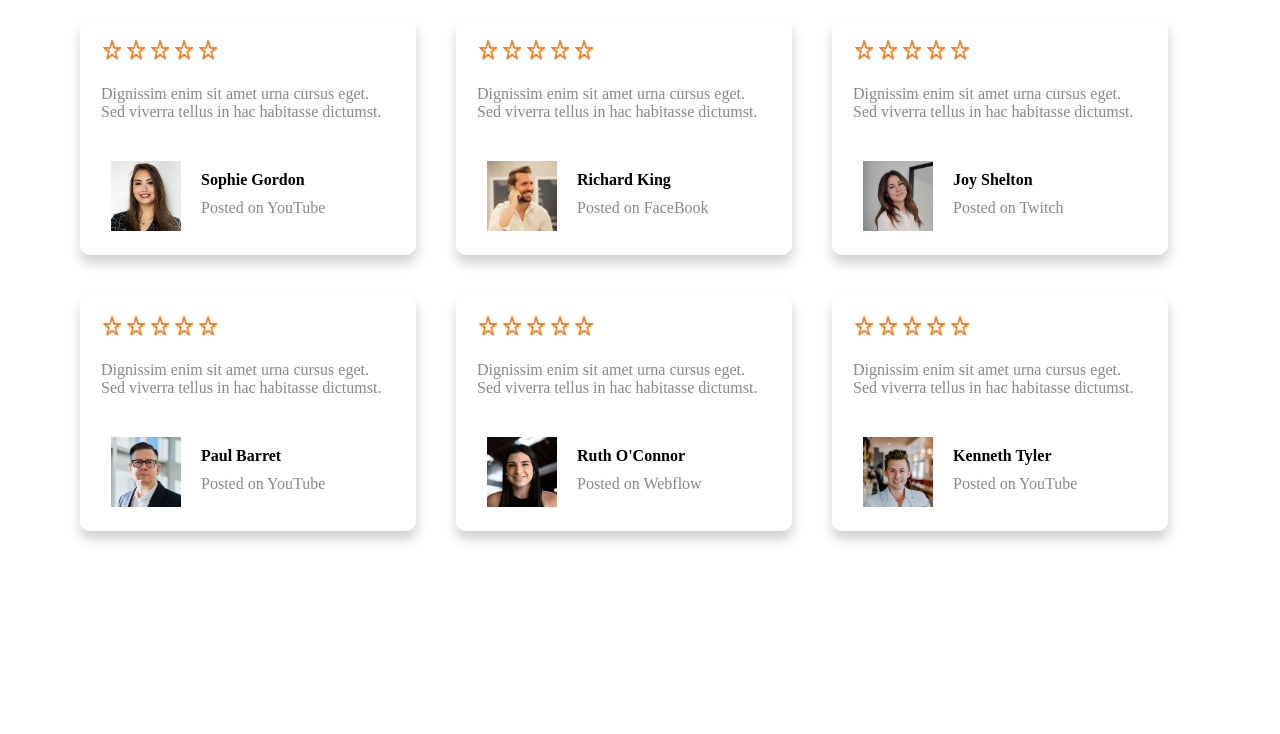
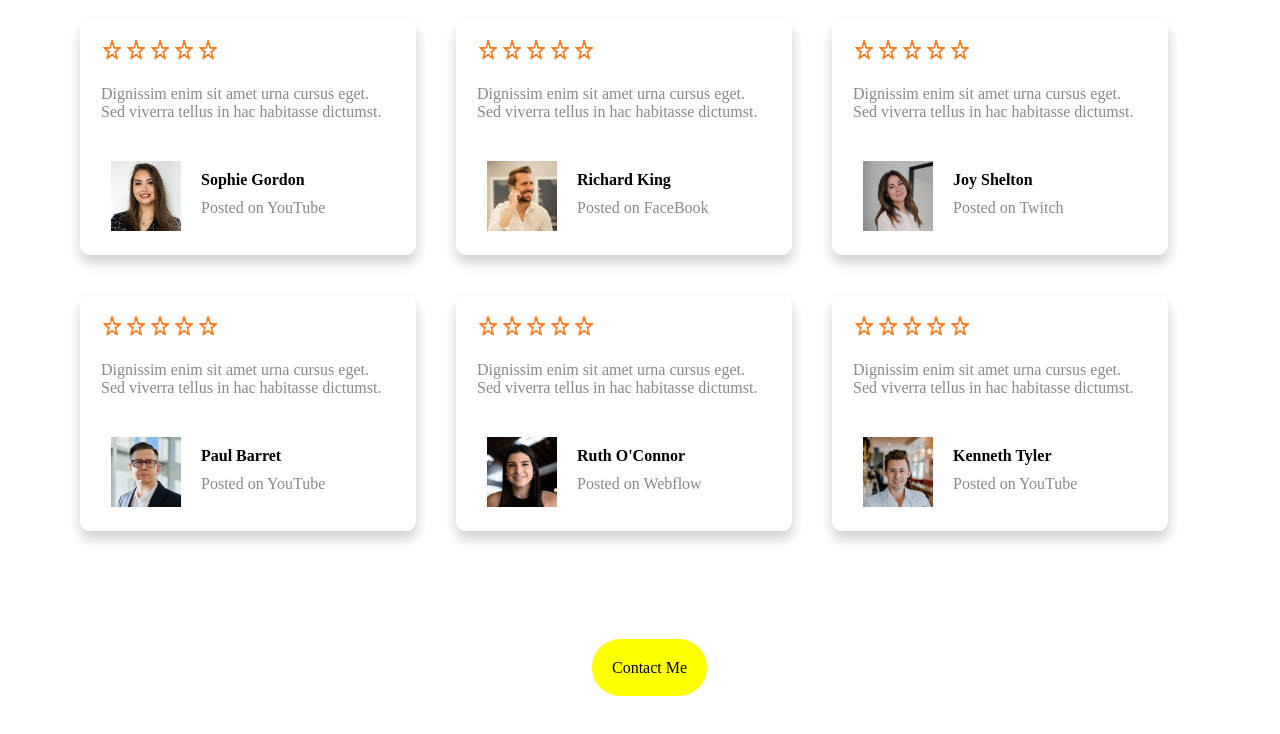
Before and after one commit to Jaybasi/card-assessment3, a plain HTML site: page index.html in a window 1280 px wide. Shown: the part 78-812 px from the top of the page. Drawn offline with Linux system fonts and the light colour scheme.

Commit message:
contact me added

```diff
--- a/assets/style.css
+++ b/assets/style.css
@@ -64,3 +64,24 @@ p{
 .name{
     margin: 10px;
 }
+.btn {
+    text-decoration: none;
+    background-color: yellow;
+    border: 1px solid none;
+    border-radius: 80px;
+    text-align: center;
+    width: 150px;
+    padding: 20px;
+    color: black;
+
+}
+.contact {
+    margin-left: 80%;
+    margin-top: 20%;
+
+}
+.btn:hover {
+    background-color: rgb(1, 1, 48);
+    color: white;
+
+}
--- a/index.html
+++ b/index.html
@@ -136,6 +136,9 @@
 
 
         </div>
+        <div class="contact">
+            <a class="btn" href="#">Contact Me</a>
+        </div>
     </div>
 </body>
 </html>
```
